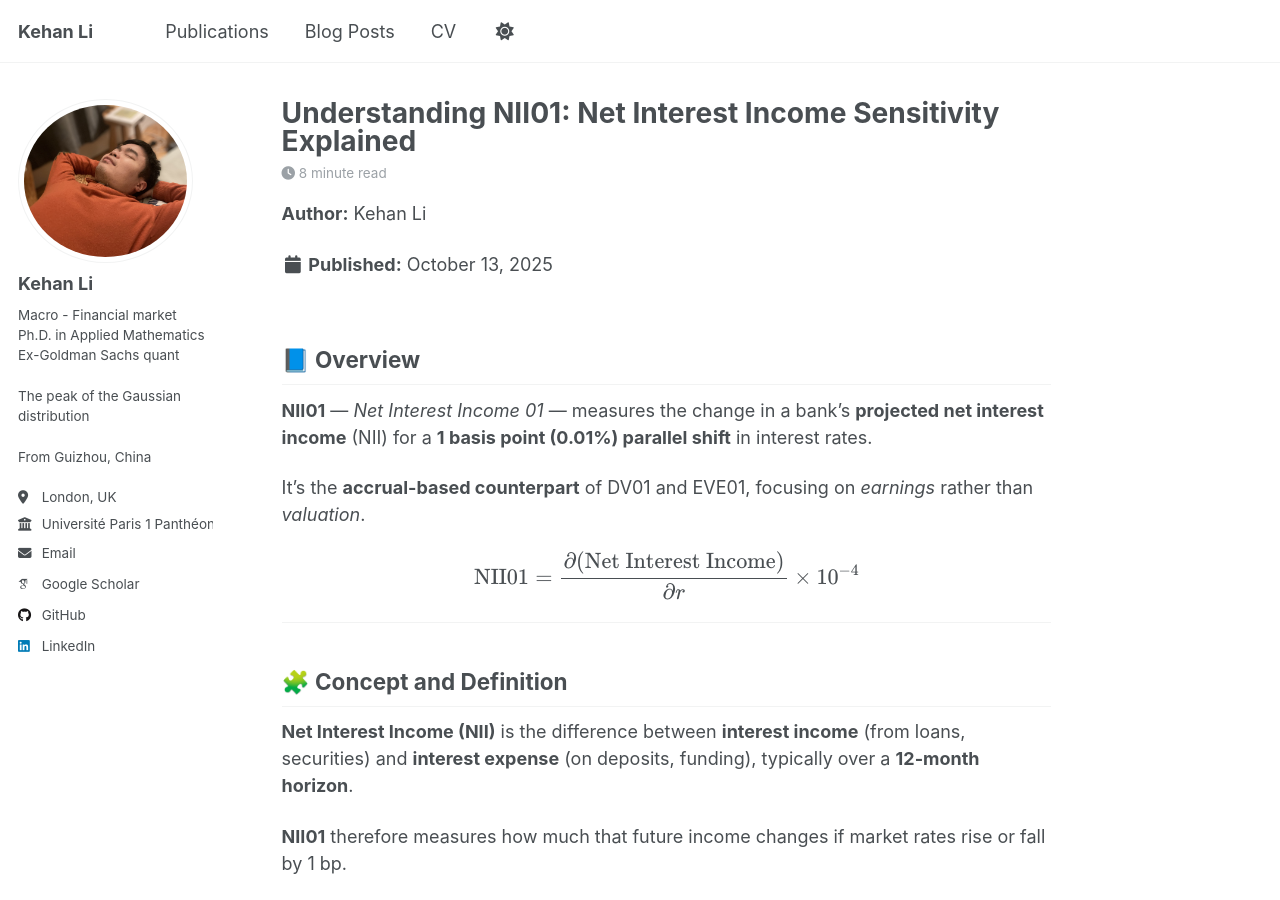
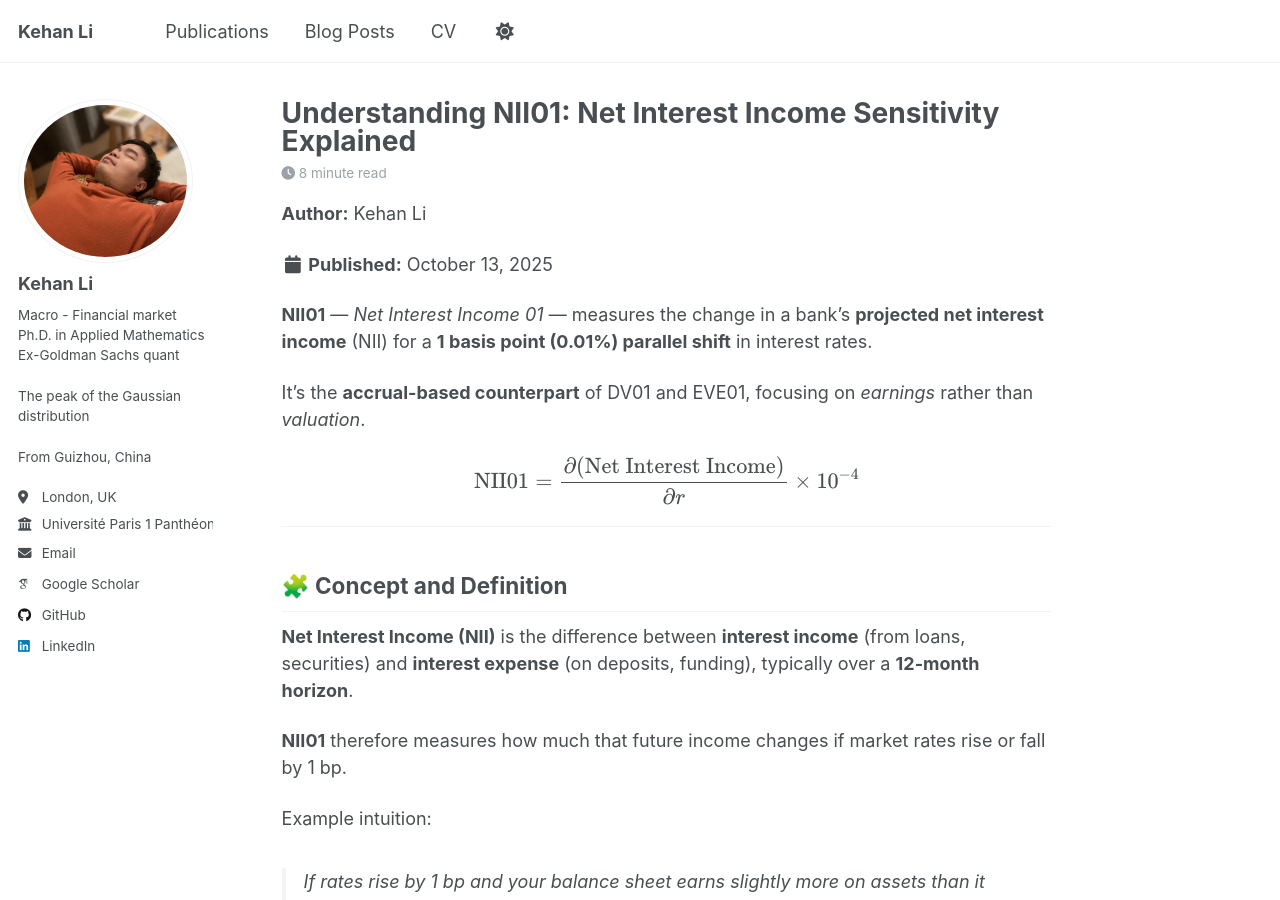
Before and after one commit to KehanLi-1123/KehanLi.github.io, a Jekyll site: the page built from _posts/2025-10-13-CB-1.md, in a window 1280 px wide and 900 px high. Built offline with Jekyll 4.4.1, drawn with Linux system fonts in a browser that asks for light colours; some web fonts are replaced.

Commit message:
Remove Overview section from CB-1 post
Removed the Overview section from the CB-1 post.

```diff
--- a/_posts/2025-10-13-CB-1.md
+++ b/_posts/2025-10-13-CB-1.md
@@ -3,8 +3,6 @@ title: "Understanding NII01: Net Interest Income Sensitivity Explained"
 author: "Kehan Li"
 date: 2025-10-13
 ---
-
-## 📘 Overview
 
 **NII01** — *Net Interest Income 01* — measures the change in a bank’s **projected net interest income** (NII) for a **1 basis point (0.01%) parallel shift** in interest rates.
 
```
